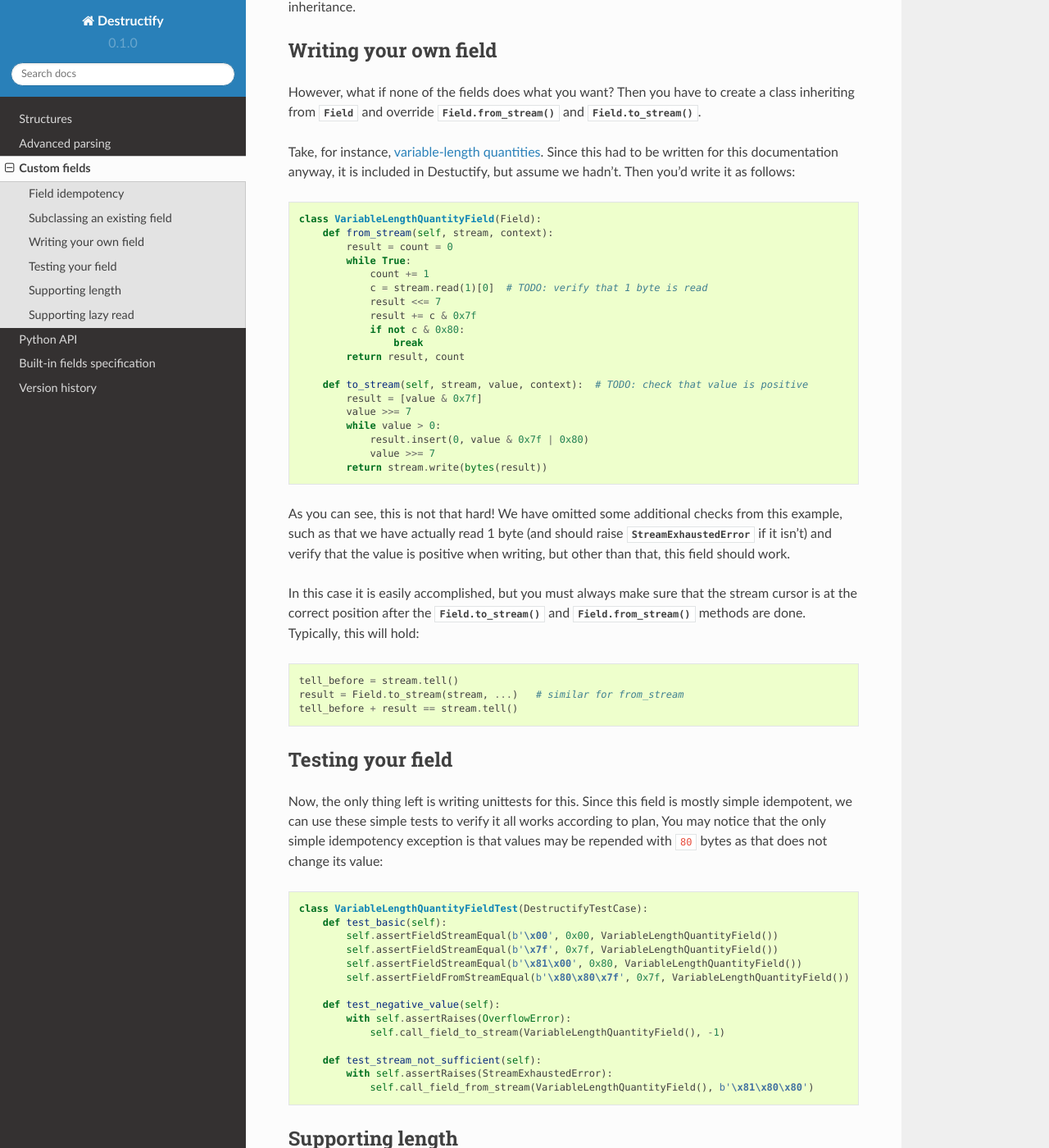
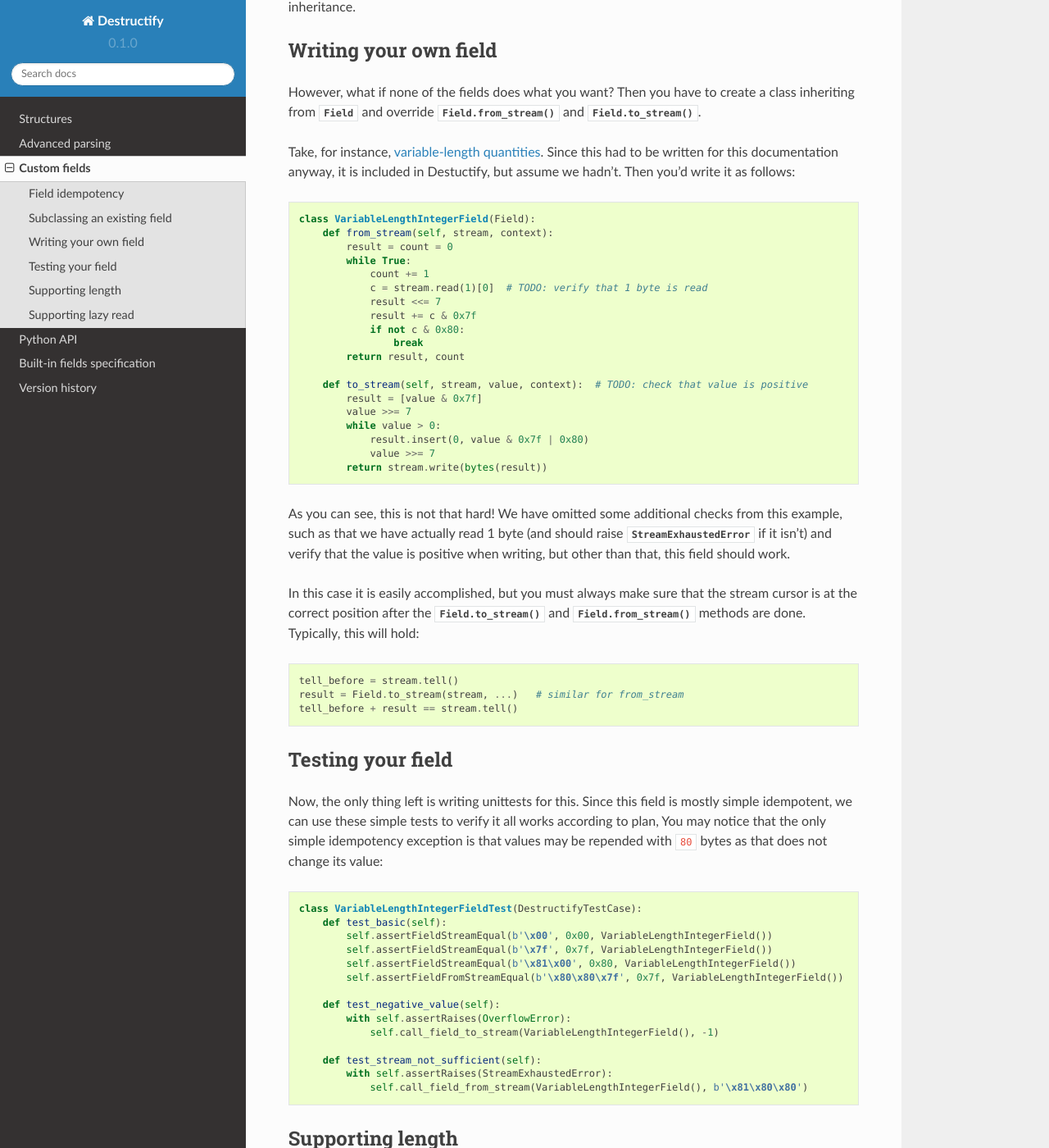
Before and after one commit to ralphje/destructify, a Sphinx documentation site: the page built from docs/fields.rst, in a window 1280 px wide and 1400 px high, scrolled down 1878 px. Shown: the whole window at 82% size. Built offline with Sphinx 7.4.7 and the Read the Docs theme 2.0.0, drawn with Linux system fonts in a browser that asks for light colours; some of the changed text lies outside the part shown.

Commit message:
Rename VariableLengthQuantityField to VariableLengthIntegerField

```diff
--- a/docs/changelog.rst
+++ b/docs/changelog.rst
@@ -21,7 +21,7 @@ significantly.
   fields will remain as subclasses.
 * New field: :class:`ConstantField`
 * New field: :class:`SwitchField`
-* New field: :class:`VariableLengthQuantityField`
+* New field: :class:`VariableLengthIntegerField`
 * Merged :class:`FixedLengthStringField` and :class:`TerminatedStringField` into :class:`StringField`
 * Renamed hook functions :meth:`Field.from_bytes` and :meth:`Field.to_bytes` to
   :meth:`BytesField.to_python` and :meth:`BytesField.from_python`, avoiding confusion with
--- a/docs/fields.rst
+++ b/docs/fields.rst
@@ -30,7 +30,7 @@ called *simple idempotency*, and asserts that hte two truths are always true.
 
 In some cases, this does not hold. This is the case when different inputs converge to the same representation.
 
-For instance, when we consider a :class:`VariableLengthQuantityField`, the byte
+For instance, when we consider a :class:`VariableLengthIntegerField`, the byte
 representation of a value may be prepended with ``80`` bytes and they do not change the value of the field. So, when
 some other writer writes these pointless bytes, Destructify has to ignore them. When writing a value, Destructify will
 then opt to write the least amount of bytes possible, meaning that the byte representation differs from the value that
@@ -81,7 +81,7 @@ Take, for instance, `variable-length quantities <https://en.wikipedia.org/wiki/V
 had to be written for this documentation anyway, it is included in Destuctify, but assume we hadn't. Then you'd write
 it as follows::
 
-    class VariableLengthQuantityField(Field):
+    class VariableLengthIntegerField(Field):
         def from_stream(self, stream, context):
             result = count = 0
             while True:
@@ -118,20 +118,20 @@ Now, the only thing left is writing unittests for this. Since this field is most
 simple tests to verify it all works according to plan, You may notice that the only simple idempotency exception is
 that values may be repended with ``80`` bytes as that does not change its value::
 
-    class VariableLengthQuantityFieldTest(DestructifyTestCase):
+    class VariableLengthIntegerFieldTest(DestructifyTestCase):
         def test_basic(self):
-            self.assertFieldStreamEqual(b'\x00', 0x00, VariableLengthQuantityField())
-            self.assertFieldStreamEqual(b'\x7f', 0x7f, VariableLengthQuantityField())
-            self.assertFieldStreamEqual(b'\x81\x00', 0x80, VariableLengthQuantityField())
-            self.assertFieldFromStreamEqual(b'\x80\x80\x7f', 0x7f, VariableLengthQuantityField())
+            self.assertFieldStreamEqual(b'\x00', 0x00, VariableLengthIntegerField())
+            self.assertFieldStreamEqual(b'\x7f', 0x7f, VariableLengthIntegerField())
+            self.assertFieldStreamEqual(b'\x81\x00', 0x80, VariableLengthIntegerField())
+            self.assertFieldFromStreamEqual(b'\x80\x80\x7f', 0x7f, VariableLengthIntegerField())
 
         def test_negative_value(self):
             with self.assertRaises(OverflowError):
-                self.call_field_to_stream(VariableLengthQuantityField(), -1)
+                self.call_field_to_stream(VariableLengthIntegerField(), -1)
 
         def test_stream_not_sufficient(self):
             with self.assertRaises(StreamExhaustedError):
-                self.call_field_from_stream(VariableLengthQuantityField(), b'\x81\x80\x80')
+                self.call_field_from_stream(VariableLengthIntegerField(), b'\x81\x80\x80')
 
 Supporting length
 =================
--- a/docs/fieldspec.rst
+++ b/docs/fieldspec.rst
@@ -303,9 +303,9 @@ IntegerField
 
       Boolean indicating whether the integer is to be interpreted as a signed or unsigned integer.
 
-VariableLengthQuantityField
-===========================
-.. autoclass:: VariableLengthQuantityField
+VariableLengthIntegerField
+==========================
+.. autoclass:: VariableLengthIntegerField
 
    Implementation of a `variable-length quantity <https://en.wikipedia.org/wiki/Variable-length_quantity>`_ structure.
 
```
Also changed, not shown: 2 other files.
